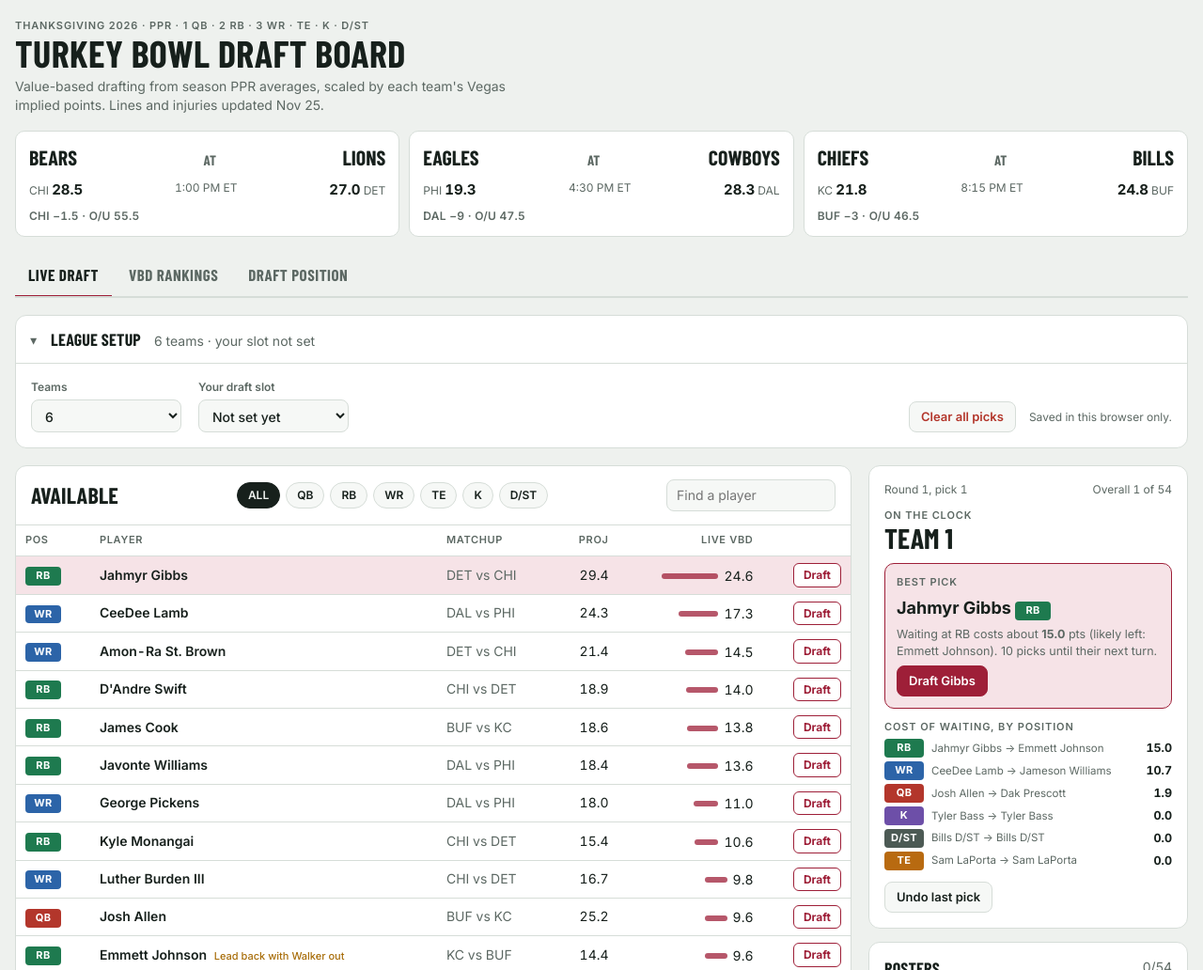
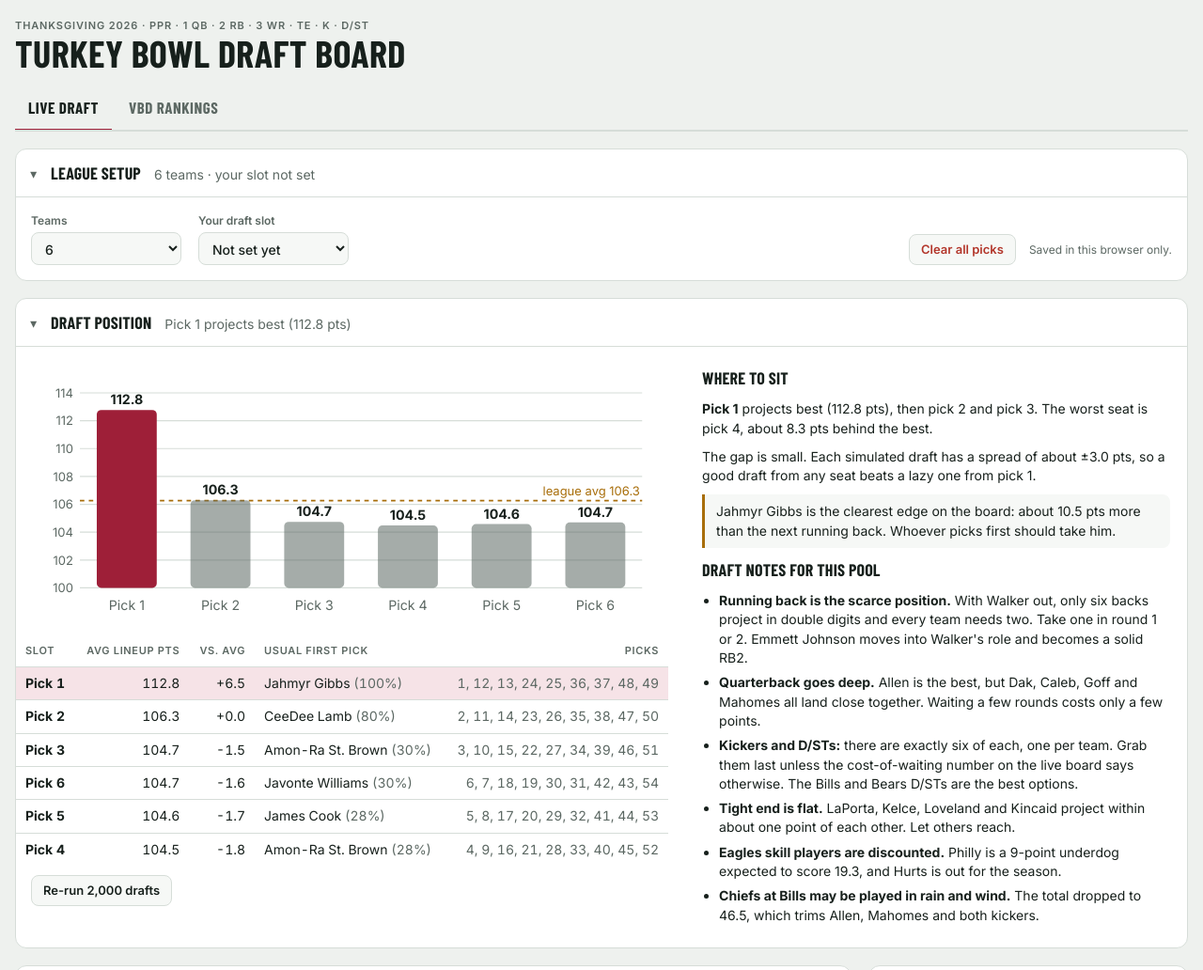
Before and after one commit to zizzard/turkey-bowl, a plain HTML site: page index.html in a window 1280 px wide. Shown: the top 1032 px of the page at 94% size. Drawn offline with nearby package versions, Linux system fonts and the light colour scheme; a web font is replaced by a local one.

Commit message:
Remove game cards; move draft position onto the live draft tab
Co-Authored-By: Claude Opus 5.5 <noreply@anthropic.com>

```diff
--- a/index.html
+++ b/index.html
@@ -129,6 +129,9 @@ tr.out td { opacity: .4; text-decoration: line-through; }
 .toggle { border: 1px solid var(--line); background: var(--surface-2); border-radius: 6px; padding: 2px 8px; font-size: 11px; font-weight: 600; }
 .toggle[aria-pressed="true"] { background: var(--bad); border-color: var(--bad); color: #fff; }
 
+.slot-body { padding: 4px 0 8px; align-items: start; }
+.slot-main { min-width: 0; }
+.slot-foot { padding: 10px 16px 4px; }
 .slotgrid { display: grid; grid-template-columns: minmax(0, 1.3fr) minmax(0, 1fr); gap: 18px; align-items: start; }
 .chart { padding: 16px; }
 .chart svg { width: 100%; height: auto; display: block; }
@@ -156,16 +159,13 @@ tr.out td { opacity: .4; text-decoration: line-through; }
     <div>
       <div class="eyebrow">Thanksgiving 2026 · PPR · 1 QB · 2 RB · 3 WR · TE · K · D/ST</div>
       <h1>Turkey Bowl Draft Board</h1>
-      <div class="sub">Value-based drafting from season PPR averages, scaled by each team's Vegas implied points. Lines and injuries updated <span id="updated"></span>.</div>
     </div>
   </header>
 
-  <section class="games" id="games" aria-label="Vegas lines"></section>
 
   <nav class="tabs" role="tablist">
     <button role="tab" data-tab="draft" aria-selected="true">Live draft</button>
     <button role="tab" data-tab="cheat" aria-selected="false">VBD rankings</button>
-    <button role="tab" data-tab="slot" aria-selected="false">Draft position</button>
   </nav>
 
   <!-- LIVE DRAFT -->
@@ -179,6 +179,17 @@ tr.out td { opacity: .4; text-decoration: line-through; }
         <button class="btn danger" id="resetDraft">Clear all picks</button>
         <span class="muted" style="font-size:12px">Saved in this browser only.</span>
       </div>
+    </div>
+  </details>
+  <details class="panel league" id="slotPanel">
+    <summary><h3>Draft position</h3><span class="muted" id="slotSummary">Which pick projects best</span></summary>
+    <div class="slotgrid slot-body">
+      <div class="slot-main">
+        <div class="chart" id="slotChart"></div>
+        <div class="tbl-wrap"><table class="num"><thead><tr><th>Slot</th><th class="r">Avg lineup pts</th><th class="r">vs. avg</th><th>Usual first pick</th><th class="r">Picks</th></tr></thead><tbody id="slotBody"></tbody></table></div>
+        <div class="slot-foot"><button class="btn" id="rerun">Re-run 2,000 drafts</button></div>
+      </div>
+      <div class="prose" id="slotNotes"></div>
     </div>
   </details>
   <div class="draft">
@@ -221,7 +232,7 @@ tr.out td { opacity: .4; text-decoration: line-through; }
       <h3>How the numbers work</h3>
       <dl class="method">
         <dt>Baseline</dt><dd>Season PPR points per game, blended with one game at a modest positional average so one- or two-game samples don't run wild.</dd>
-        <dt>Vegas adjustment</dt><dd>Implied team total = (game total ± spread) ÷ 2. Projection is scaled by implied points ÷ 23 (league average), damped to 75%. D/STs scale the other way, off the opponent's implied total. Lines are from Fox Sports.</dd>
+        <dt>Vegas adjustment</dt><dd>Implied team total = (game total ± spread) ÷ 2. Projection is scaled by implied points ÷ 23 (league average), damped to 75%. D/STs scale the other way, off the opponent's implied total. Lines as of Nov 25.</dd>
         <dt>VBD</dt><dd>Projection minus the replacement player: the Nth best still available, where N is the open starting spots left at that position across the league. It recalculates after every pick.</dd>
         <dt>Pick advice</dt><dd>For the team on the clock, the board simulates everyone else drafting until your next turn and shows how many points each position drops if you wait. The biggest drop is the pick.</dd>
         <dt>Draft position</dt><dd>2,000 mock drafts where every team picks by live VBD with some randomness, scored by total projected starting points.</dd>
@@ -229,17 +240,6 @@ tr.out td { opacity: .4; text-decoration: line-through; }
     </div>
   </section>
 
-  <!-- DRAFT SLOT -->
-  <section id="tab-slot" hidden>
-    <div class="slotgrid">
-      <div class="panel">
-        <div class="panel-h"><h2>Projected lineup by draft slot</h2><button class="btn" id="rerun">Re-run 2,000 drafts</button></div>
-        <div class="chart" id="slotChart"></div>
-        <div class="tbl-wrap"><table class="num"><thead><tr><th>Slot</th><th class="r">Avg lineup pts</th><th class="r">vs. avg</th><th>Usual first pick</th><th class="r">Picks</th></tr></thead><tbody id="slotBody"></tbody></table></div>
-      </div>
-      <div class="panel prose" id="slotNotes"></div>
-    </div>
-  </section>
 </div>
 
 <script src="engine.js?v=7399c6e2"></script>
@@ -264,17 +264,16 @@ tr.out td { opacity: .4; text-decoration: line-through; }
     const defOut = V.PLAYERS.filter(p => V.DEFAULT_OUT.includes(p.name)).map(p => p.id);
     S.out = [...new Set([...(S.out || []), ...defOut])]; S.dataVersion = V.DATA_VERSION;
   }
-  if (!['draft', 'cheat', 'slot'].includes(S.tab)) S.tab = 'draft';
+  if (!['draft', 'cheat'].includes(S.tab)) S.tab = 'draft';
   const save = () => { try { localStorage.setItem(KEY, JSON.stringify(S)); } catch (e) {} };
 
   let P = [];          // projected players
-  let slotResult = null;
+  let slotResult = null, slotRunning = false;
 
   function recompute() { P = V.project(S.lines, S.overrides); }
 
-  // ---------- games ----------
-  $('#updated').textContent = V.LINES_UPDATED;
   function renderGames() {
+    return;
     const imp = V.impliedTotals(S.lines);
     $('#games').innerHTML = S.lines.map((g, i) => `
       <div class="game">
@@ -288,8 +287,7 @@ tr.out td { opacity: .4; text-decoration: line-through; }
   document.querySelectorAll('nav.tabs button').forEach(b => b.onclick = () => { S.tab = b.dataset.tab; save(); renderTabs(); });
   function renderTabs() {
     document.querySelectorAll('nav.tabs button').forEach(b => b.setAttribute('aria-selected', b.dataset.tab === S.tab));
-    ['draft', 'cheat', 'slot'].forEach(t => $('#tab-' + t).hidden = t !== S.tab);
-    if (S.tab === 'slot' && !slotResult) runSlots();
+    ['draft', 'cheat'].forEach(t => $('#tab-' + t).hidden = t !== S.tab);
   }
 
   // ---------- filters ----------
@@ -426,8 +424,9 @@ tr.out td { opacity: .4; text-decoration: line-through; }
 
   // ---------- draft slot ----------
   function runSlots() {
-    $('#slotChart').innerHTML = '<p class="muted">Running mock drafts…</p>';
-    setTimeout(() => { slotResult = V.simulateSlots(P, S.teams, S.out, 2000, 1.5, Math.floor(Math.random() * 1e9)); renderSlots(); }, 30);
+    if (slotRunning) return; slotRunning = true;
+    $('#slotChart').innerHTML = '<p class="muted" style="padding:0 16px">Running mock drafts…</p>';
+    setTimeout(() => { slotResult = V.simulateSlots(P, S.teams, S.out, 2000, 1.5, Math.floor(Math.random() * 1e9)); slotRunning = false; renderSlots(); }, 30);
   }
   $('#rerun').onclick = runSlots;
   function renderSlots() {
@@ -453,6 +452,7 @@ tr.out td { opacity: .4; text-decoration: line-through; }
     $('#slotBody').innerHTML = [...r].sort((a, b) => b.mean - a.mean).map(x => `<tr ${x === best ? 'class="rec"' : ''}><td><b>Pick ${x.slot}</b></td><td class="r">${fmt(x.mean)}</td><td class="r">${(x.mean - avg >= 0 ? '+' : '') + fmt(x.mean - avg)}</td><td>${x.topFirst} <span class="muted">(${Math.round(x.topFirstPct * 100)}%)</span></td><td class="r muted">${picksFor(x.slot - 1)}</td></tr>`).join('');
 
     const ranked = [...r].sort((a, b) => b.mean - a.mean);
+    $('#slotSummary').textContent = `Pick ${ranked[0].slot} projects best (${fmt(ranked[0].mean)} pts)`;
     const top2 = P.filter(p => !S.out.includes(p.id)).sort((a, b) => b.proj - a.proj).slice(0, 2);
     $('#slotNotes').innerHTML = `
       <h3>Where to sit</h3>
@@ -487,9 +487,10 @@ tr.out td { opacity: .4; text-decoration: line-through; }
 
   function renderAll() {
     renderGames(); renderFilter($('#posFilter'), 'pos'); renderFilter($('#posFilter2'), 'pos2');
-    renderDraft(); renderCheat(); renderSetup(); renderTabs(); if (slotResult) renderSlots();
+    renderDraft(); renderCheat(); renderSetup(); renderTabs(); if (slotResult) renderSlots(); else if ($('#slotPanel').open) runSlots();
   }
-  if (!S.picks.length) $('#league').open = true;
+  if (!S.picks.length) { $('#league').open = true; $('#slotPanel').open = true; }
+  $('#slotPanel').addEventListener('toggle', () => { if ($('#slotPanel').open && !slotResult) runSlots(); });
   recompute(); renderAll();
 })();
 </script>
```
